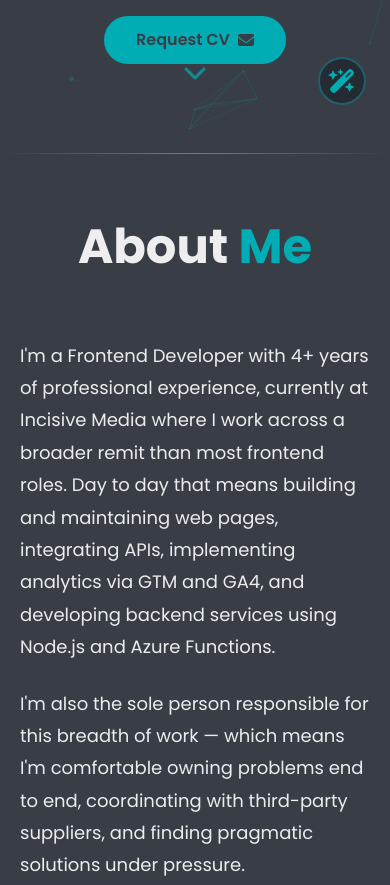
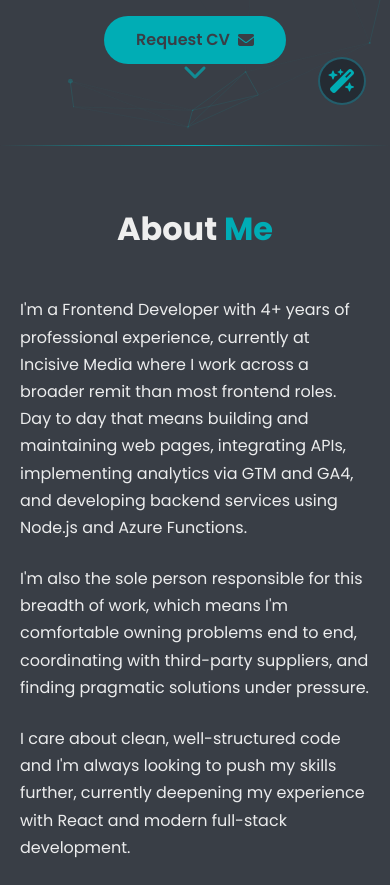
Before and after one commit to MikesonO/mikesono.github.io, a website built with Vite: page index.html in a window 390 px wide. Shown: the part 715-1600 px from the top of the page. Built offline with nearby package versions, Linux system fonts and the light colour scheme.

Commit message:
Add responsiveness to the About me section

```diff
--- a/index.html
+++ b/index.html
@@ -140,7 +140,7 @@
             via GTM and GA4, and developing backend services using Node.js and Azure Functions.
           </p>
           <p>
-            I'm also the sole person responsible for this breadth of work — which means I'm
+            I'm also the sole person responsible for this breadth of work, which means I'm
             comfortable owning problems end to end, coordinating with third-party suppliers,
             and finding pragmatic solutions under pressure.
           </p>
--- a/src/styles/_about.scss
+++ b/src/styles/_about.scss
@@ -18,4 +18,14 @@
     }
   }
 
+  @media (max-width: 768px) {
+    padding: $spacing-sm 0;
+
+    .about__content {
+      p {
+        font-size: $font-size-base;
+        line-height: 1.7;
+      }
+    }
+  }
 }
--- a/src/styles/_base.scss
+++ b/src/styles/_base.scss
@@ -68,6 +68,13 @@ a {
 
   .highlight {
     color: $color-primary;
+  }
+}
+
+@media (max-width: 768px) {
+  .section-title {
+    font-size: $font-size-h3;
+    margin-bottom: $spacing-lg;
   }
 }
 
```
